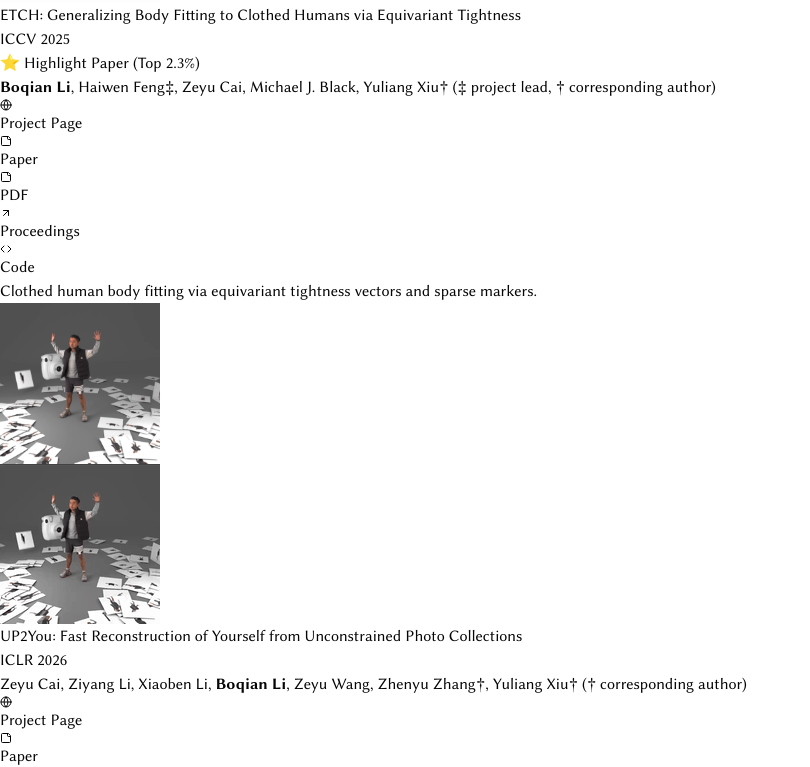
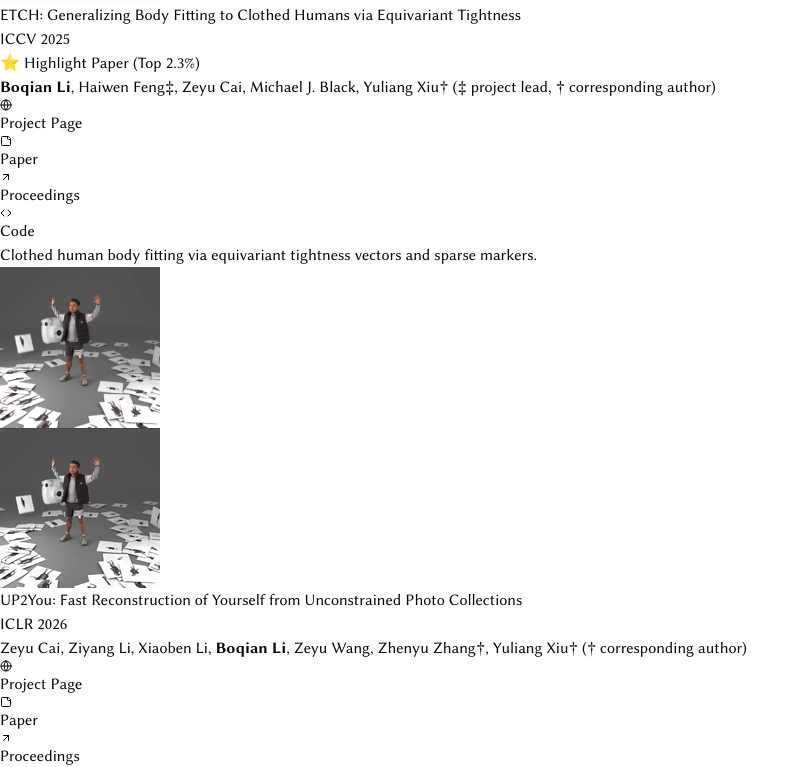
Before and after one commit to boqian-li/boqian-li.github.io, a Next.js app: page / in a window 1280 px wide. Shown: the part 1348-2115 px from the top of the page, without its empty margins (0-810 px from the left). Built offline with nearby package versions, Linux system fonts and the light colour scheme.

Commit message:
Remove PDF buttons from personal publication list

```diff
--- a/src/components/publication-entry.tsx
+++ b/src/components/publication-entry.tsx
@@ -91,17 +91,6 @@ export function PublicationEntry({
               <span className="tracking-wider uppercase text-sm hover:text-zinc-500 transition-colors duration-300 underline">Paper</span>
             </a>
           )}
-          {publication.pdfUrl && (
-            <a
-              href={publication.pdfUrl}
-              className="group inline-flex items-center gap-2 text-sm font-bold"
-              target="_blank"
-              rel="noopener noreferrer"
-            >
-              <StickyNote size={12} />
-              <span className="tracking-wider uppercase text-sm hover:text-zinc-500 transition-colors duration-300 underline">PDF</span>
-            </a>
-          )}
           {publication.proceedingsUrl && (
             <a
               href={publication.proceedingsUrl}
--- a/src/data/publication.ts
+++ b/src/data/publication.ts
@@ -4,7 +4,6 @@ export interface Publication {
   title: string;
   authors: string;
   paperUrl?: string;
-  pdfUrl?: string;
   proceedingsUrl?: string;
   codeUrl?: string;
   bibtex?: string;
@@ -24,7 +23,6 @@ export const publicationData: Publication[] = [
     title: "ETCH: Generalizing Body Fitting to Clothed Humans via Equivariant Tightness",
     authors: "<b>Boqian Li</b>, Haiwen Feng‡, Zeyu Cai, Michael&nbsp;J.&nbsp;Black, Yuliang Xiu† (‡ project lead, † corresponding author)",
     paperUrl: "https://arxiv.org/abs/2503.10624",
-    pdfUrl: "/ETCH/ETCH.pdf",
     proceedingsUrl: "https://openaccess.thecvf.com/content/ICCV2025/html/Li_ETCH_Generalizing_Body_Fitting_to_Clothed_Humans_via_Equivariant_Tightness_ICCV_2025_paper.html",
     tldr: "Clothed human body fitting via equivariant tightness vectors and sparse markers.",
     codeUrl: "https://github.com/boqian-li/ETCH",
@@ -39,7 +37,6 @@ export const publicationData: Publication[] = [
     title: "UP2You: Fast Reconstruction of Yourself from Unconstrained Photo Collections",
     authors: "Zeyu Cai, Ziyang Li, Xiaoben Li, <b>Boqian Li</b>, Zeyu Wang, Zhenyu Zhang†, Yuliang Xiu† († corresponding author)",
     paperUrl: "https://arxiv.org/abs/2509.24817",
-    pdfUrl: "https://arxiv.org/pdf/2509.24817",
     proceedingsUrl: "https://proceedings.iclr.cc/paper_files/paper/2026/hash/63fa7efdd3bcf944a4bd6e0ff6a50041-Abstract-Conference.html",
     codeUrl: "https://github.com/zcai0612/UP2You",
     projectUrl: "https://zcai0612.github.io/UP2You/",
@@ -58,7 +55,6 @@ export const publicationData: Publication[] = [
     title: "GarmentDreamer: 3DGS Guided Garment Synthesis with Diverse Geometry and Texture Details",
     authors: "<b>Boqian Li</b>*, Xuan Li*, Ying Jiang*, Tianyi Xie, Feng Gao, Huamin&nbsp;Wang, Yin Yang, Chenfanfu Jiang (* equal contribution)",
     paperUrl: "https://arxiv.org/abs/2405.12420",
-    pdfUrl: "https://arxiv.org/pdf/2405.12420",
     proceedingsUrl: "https://doi.org/10.1109/3DV66043.2025.00134",
     codeUrl: "https://github.com/boqian-li/GarmentDreamer",
     projectUrl: "https://xuan-li.github.io/GarmentDreamerDemo/",
@@ -77,7 +73,6 @@ export const publicationData: Publication[] = [
     title: "Ψ0: An Open Foundation Model Towards Universal Humanoid Loco-Manipulation",
     authors: "Songlin Wei*, Hongyi Jing*, <b>Boqian Li</b>*, Zhenyu Zhao*, Jiageng Mao, Zhenhao Ni, Sicheng He, Jie Liu, Xiawei Liu, Kaidi Kang, Sheng Zang, Weiduo&nbsp;Yuan, Marco Pavone, Di Huang, Yue Wang† (* equal contribution, † corresponding author)",
     paperUrl: "https://arxiv.org/abs/2603.12263",
-    pdfUrl: "https://arxiv.org/pdf/2603.12263",
     proceedingsUrl: "https://www.roboticsproceedings.org/rss22/p021.html",
     tldr: "An open vision-language-action (VLA) model for humanoid loco-manipulation.",
     codeUrl: "https://github.com/physical-superintelligence-lab/Psi0",
@@ -92,7 +87,6 @@ export const publicationData: Publication[] = [
     title: "ETCH-X: Robustify Expressive Body Fitting to Clothed Humans with Composable Datasets",
     authors: "Xiaoben Li, Jingyi Wu, Zeyu Cai, Siyuan Yu, <b>Boqian Li</b>, Yuliang Xiu† († corresponding author)",
     paperUrl: "https://arxiv.org/abs/2604.08548",
-    pdfUrl: "https://arxiv.org/pdf/2604.08548",
     proceedingsUrl: "https://doi.org/10.1007/978-3-032-37029-7_26",
     tldr: "Disentangled undressing and dense fitting for scalable training, enabling expressive SMPL-X fitting to partial scans.",
     codeUrl: "https://github.com/XiaobenLi00/ETCH-X",
```
